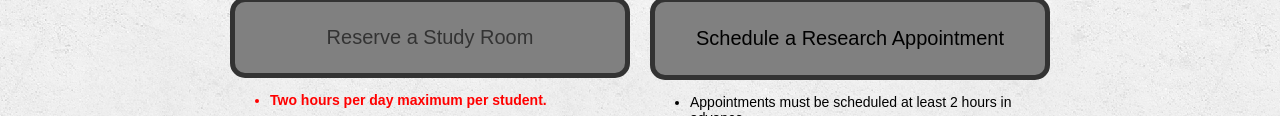
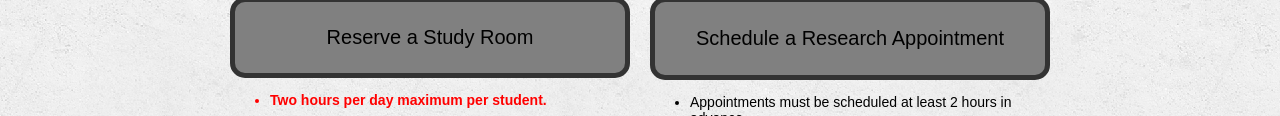
Before and after one commit to cfortner88/Scheduler, a plain HTML site: page cpcc/index.html in a window 1280 px wide. Shown: the part 380-496 px from the top of the page. Drawn offline with Linux system fonts and the light colour scheme.

Commit message:
Update index.html

```diff
--- a/cpcc/index.html
+++ b/cpcc/index.html
@@ -24,7 +24,7 @@
                 <a href="http://cpcc.libcal.com/spaces?lid=982&gid=1967"><img class="study" alt="studying" src="study.png" style="width:200px;heigh:200px;"/></a>
             </div>
             <div class="imgButton">
-                <p><a href="http://cpcc.libcal.com/spaces?lid=982&gid=1967">Reserve a Study Room</a></p>
+                <p><a class="black" href="http://cpcc.libcal.com/spaces?lid=982&gid=1967">Reserve a Study Room</a></p>
             </div>
             <div class="text">
                 <ul class="caption">
```
